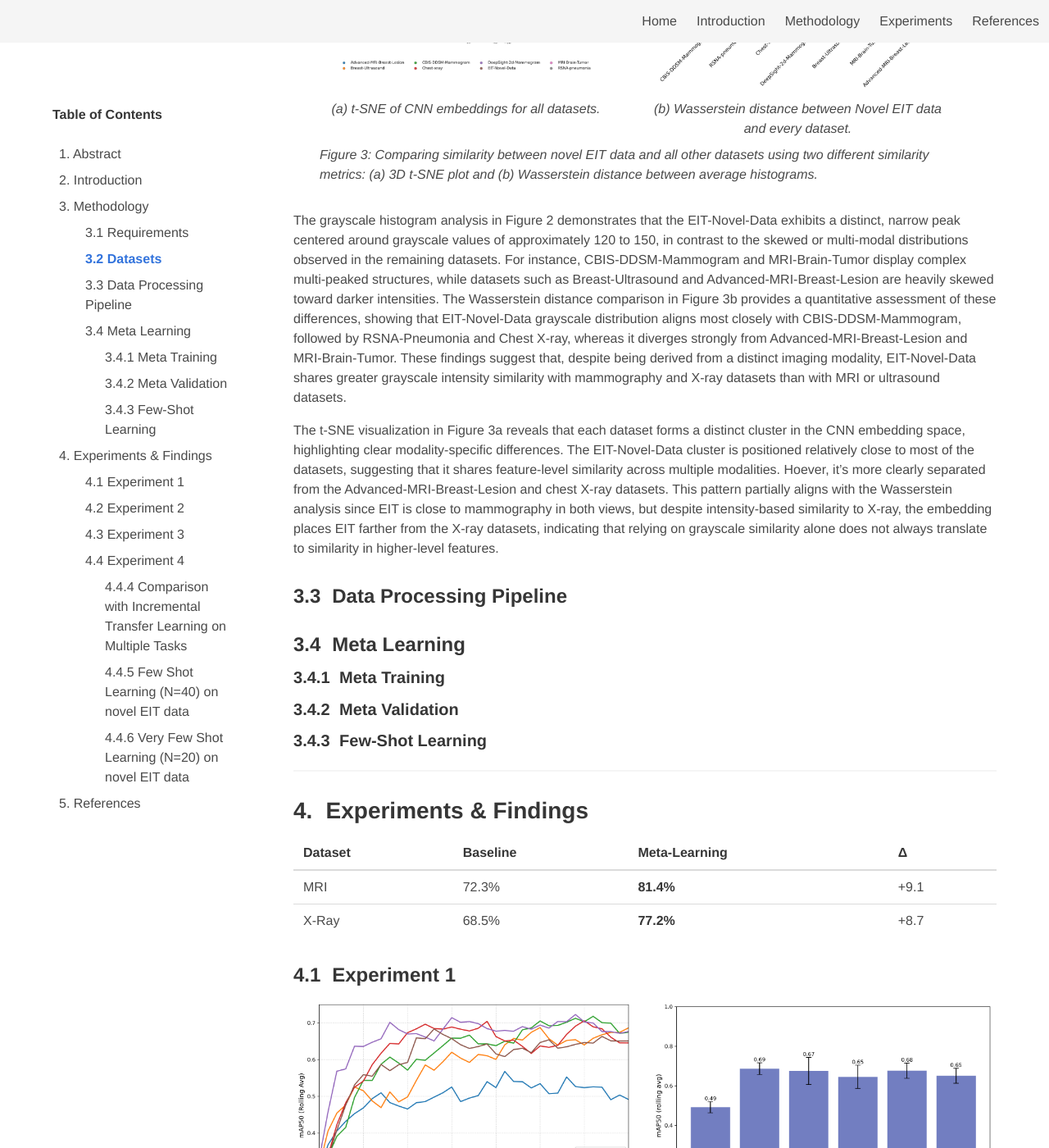
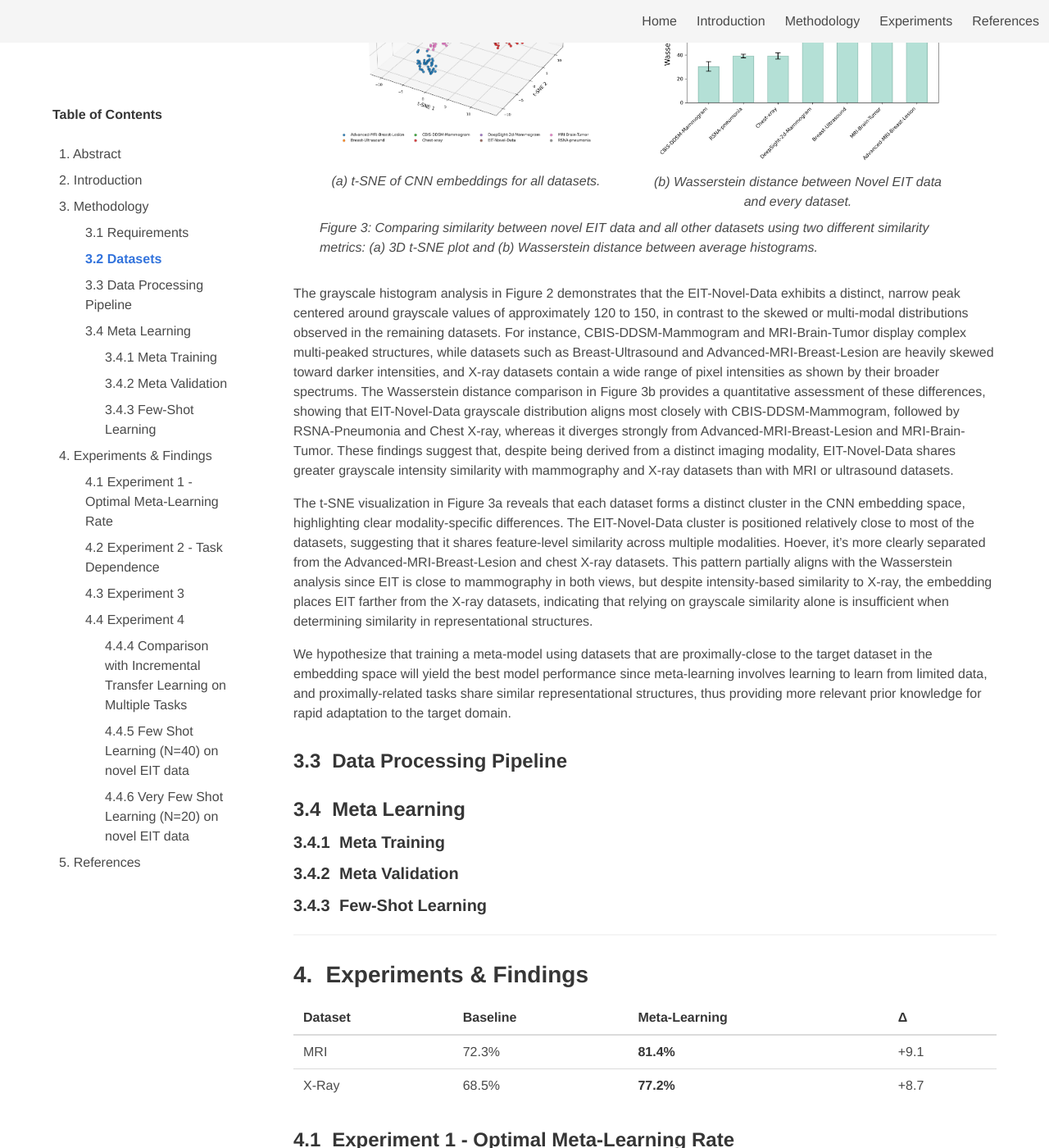
Before and after one commit to EarlyByrdTeam/megatron-site, a Jekyll site: the page built from index.md, in a window 1280 px wide and 1400 px high, scrolled down 2597 px. Shown: the whole window at 82% size. Built offline with Jekyll 4.4.1, drawn with Linux system fonts in a browser that asks for light colours; some of the changed text lies outside the part shown.

Commit message:
Update text.

```diff
--- a/index.md
+++ b/index.md
@@ -27,7 +27,7 @@ Our approach:
 
 ### <a id="requirements"></a> Requirements
 
-The table below shows the minimum hardware and software requirements needed for reproducing the results of this research project. For training the model, we used an A100 NVIDIA GPU with PCIe and 40 GB of vRAM. This is the minimum vRAM needed to be able to train a meta-model without needing any modifications to the code provided in the Github repository. If you have a GPU with lower vRAM, you will need to lower the batch size during training to ensure the batched data can fit in GPU memory.
+The table below shows the minimum hardware and software requirements needed for reproducing the results of this research project. For training the model, we used an A100 NVIDIA GPU with PCIe and 40 GB of vRAM. This is the minimum vRAM needed to be able to train a meta-model across all datasets without needing any modifications to the code provided in the Github repository. If you have a GPU with lower vRAM, you will need to lower the batch size during training to ensure the model and batched data can fit within the stipulated GPU memory.
 
 | Item         | Minimum Required |
 |--------------------------------|
@@ -41,9 +41,9 @@ The table below shows the minimum hardware and software requirements needed for
 
 ### <a id="datasets"></a>Datasets
 
-![Results Plot](figures/class_distribution_pie_chart.png){: style="max-width:40%; height:auto; display:block; margin:0; margin-right:1em;" }
+![Results Plot](figures/Data_Summary.png){: style="max-width:100%; height:auto; display:block; margin:0; margin-right:1em;" }
 
-To evaluate dataset similary, a histogram plot of 50 randomly sampled grayscale images per dataset was computed and plotted. The grayscale histogram plots below show the raw pixel count of each pixel bit from 1–254, excluding pure black (0) and pure white (255) bit values.
+ Since the purpose of this study is to develop a meta-model that can specifically adapt to our novel EIT dataset in a few-shot learning scenario, it is essential to identify which datasets share the greatest similarity with the EIT data and would therefore be most likely to produce positive transfer effects during meta-model training. To evaluate dataset similarity, we employed multiple complementary approaches. First, histogram plots were generated from 50 randomly sampled grayscale images per dataset, capturing the distribution of pixel intensities from 1–254. excluding pure black and white values at 0 and 255. We then computed Wasserstein distances between the target EIT-Novel-Data histogram and all other dataset histograms to quantify distributional differences. We also generated t-SNE embeddings to visualize high-dimensional relationships between datasets.
 
 <figure style="text-align:center;">
   <img src="figures/Dataset_Similarity/dataset_histograms.png"
@@ -73,10 +73,11 @@ To evaluate dataset similary, a histogram plot of 50 randomly sampled grayscale
 
 </figure>
 
-The grayscale histogram analysis in Figure 2 demonstrates that the EIT-Novel-Data exhibits a distinct, narrow peak centered around grayscale values of approximately 120 to 150, in contrast to the skewed or multi-modal distributions observed in the remaining datasets. For instance, CBIS-DDSM-Mammogram and MRI-Brain-Tumor display complex multi-peaked structures, while datasets such as Breast-Ultrasound and Advanced-MRI-Breast-Lesion are heavily skewed toward darker intensities. The Wasserstein distance comparison in Figure 3b provides a quantitative assessment of these differences, showing that EIT-Novel-Data grayscale distribution aligns most closely with CBIS-DDSM-Mammogram, followed by RSNA-Pneumonia and Chest X-ray, whereas it diverges strongly from Advanced-MRI-Breast-Lesion and MRI-Brain-Tumor. These findings suggest that, despite being derived from a distinct imaging modality, EIT-Novel-Data shares greater grayscale intensity similarity with mammography and X-ray datasets than with MRI or ultrasound datasets.
+The grayscale histogram analysis in Figure 2 demonstrates that the EIT-Novel-Data exhibits a distinct, narrow peak centered around grayscale values of approximately 120 to 150, in contrast to the skewed or multi-modal distributions observed in the remaining datasets. For instance, CBIS-DDSM-Mammogram and MRI-Brain-Tumor display complex multi-peaked structures, while datasets such as Breast-Ultrasound and Advanced-MRI-Breast-Lesion are heavily skewed toward darker intensities, and X-ray datasets contain a wide range of pixel intensities as shown by their broader spectrums. The Wasserstein distance comparison in Figure 3b provides a quantitative assessment of these differences, showing that EIT-Novel-Data grayscale distribution aligns most closely with CBIS-DDSM-Mammogram, followed by RSNA-Pneumonia and Chest X-ray, whereas it diverges strongly from Advanced-MRI-Breast-Lesion and MRI-Brain-Tumor. These findings suggest that, despite being derived from a distinct imaging modality, EIT-Novel-Data shares greater grayscale intensity similarity with mammography and X-ray datasets than with MRI or ultrasound datasets.
 
+The t-SNE visualization in Figure 3a reveals that each dataset forms a distinct cluster in the CNN embedding space, highlighting clear modality-specific differences. The EIT-Novel-Data cluster is positioned relatively close to most of the datasets,  suggesting that it shares feature-level similarity across multiple modalities. Hoever, it's more clearly separated from the Advanced-MRI-Breast-Lesion and chest X-ray datasets. This pattern partially aligns with the Wasserstein analysis since EIT is close to mammography in both views, but despite intensity-based similarity to X-ray, the embedding places EIT farther from the X-ray datasets, indicating that relying on grayscale similarity alone is insufficient when determining similarity in representational structures.
 
-The t-SNE visualization in Figure 3a reveals that each dataset forms a distinct cluster in the CNN embedding space, highlighting clear modality-specific differences. The EIT-Novel-Data cluster is positioned relatively close to most of the datasets,  suggesting that it shares feature-level similarity across multiple modalities. Hoever, it's more clearly separated from the Advanced-MRI-Breast-Lesion and chest X-ray datasets. This pattern partially aligns with the Wasserstein analysis since EIT is close to mammography in both views, but despite intensity-based similarity to X-ray, the embedding places EIT farther from the X-ray datasets, indicating that relying on grayscale similarity alone does not always translate to similarity in higher-level features.
+We hypothesize that training a meta-model using datasets that are proximally-close to the target dataset in the embedding space will yield the best model performance since meta-learning involves learning to learn from limited data, and proximally-related tasks share similar representational structures, thus providing more relevant prior knowledge for rapid adaptation to the target domain.
 
 ### <a id="data_pipeline"></a>Data Processing Pipeline
 
@@ -97,16 +98,23 @@ The t-SNE visualization in Figure 3a reveals that each dataset forms a distinct
 | MRI     | 72.3%    | **81.4%**     | +9.1 |
 | X-Ray   | 68.5%    | **77.2%**     | +8.7 |
 
-### Experiment 1
+### Experiment 1 - Optimal Meta-Learning Rate
 <div style="display:flex; flex-wrap:wrap; gap:1em;">
   <img src="figures/learning_rate/mAP50_curves_vs_epoch.png" alt="Learning Rate" style="max-width:49%; height:auto;"/>
   <img src="figures/learning_rate/mAP50_vs_learning_rate.png" alt="Learning Rate" style="max-width:49%; height:auto;"/>
 </div>
 
-### Experiment 2
-The purpose of this ablation study was to determine how the meta-model's performance changes as more tasks are adding during training.
+### Experiment 2 - Task Dependence
+The purpose of this experiment was to determine how the meta-model's performance changes as more tasks are adding during training.
 
-![Box Plot](figures/Bar_Chart/bar_chart_metrics_epoch_40.png){: style="max-width:100%; height:80%; display:block; margin:0 margin-right:1em;" }
+<figure style="text-align:center;">
+  <img src="figures/Bar_Chart/bar_chart_metrics_epoch_40.png"
+       alt="Histogram"
+       style="max-width:60%; height:auto; display:block; margin:0 auto;" />
+  <figcaption style="margin-top:0.5em; font-style:italic;">
+    Figure X: Impact on meta-model performance (mAP50, precision, recall) as more tasks are added during meta-training.
+  </figcaption>
+</figure>
 
 <figure style="text-align:left;">
 
@@ -123,11 +131,20 @@ The purpose of this ablation study was to determine how the meta-model's perform
   </div>
 
   <figcaption style="margin-top:0.5em; font-style:italic;">
-    Figure 2: Box plots for performance metrics mean average precision at IOU 50%, recall, precision and F1 score for meta-models trained on N=2 tasks up to N=7 tasks.
+    Figure X: Box plots for various performance metrics including mean average precision at IOU 50%, recall, precision and F1 score for meta-models trained on N=2 to N=7 tasks.
   </figcaption>
 
 </figure>
 
+The results demonstrate how meta-model generalization performance varies with task diversity in a meta-learning framework. Figure X reveals that meta-model performance follows an inverted U-shaped curve when scaling from 2 to 7 tasks, with peak performance achieved at 4-5 tasks. The chart shows that mAP50 increases from 0.66 (2 tasks) to a maximum of 0.69 (5 tasks) before declining to 0.49 (7 tasks).
+
+This performance trajectory supports the hypothesis that meta-model generalization benefits from increased task diversity up to an optimal point. The initial improvement going from 2 to 5 tasks suggests that exposure to more diverse medical imaging tasks enhances the meta-learner's ability to quickly adapt to new detection problems by learning more generalizable feature representations and adaptation strategies.
+
+The boxplots in Figure X provide additional granularity in the model behavior, and illustrate how different task characteristics contribute to this meta-learning dynamic. The inclusion of diverse modalities (mammography, MRI, ultrasound, chest X-ray) exposes the meta-learner to varied visual patterns, tumor sizes and boundaries, grayscale intensities, and imaging artifacts. While MRI-Brain-Tumor maintains consistently high performance (~0.85-0.90 mAP50) due to its high quality annotations and detection ease, the challenging DeepSight-2d-Mammogram dataset with reduced image contrast provides valuable learning signal for the meta-model despite its individual poor performance of ~0.2-0.3 mAP50.
+
+However, beyond 5 tasks, the meta-model's generalizability begins to deteriorate with the inclusion of out-of-distribution chest X-ray tasks. This is due to task interference introducing negative transfer effects that counter the benefits of diversity. The performance degradation is most pronounced in precision, suggesting that discriminative capabilities become compromised when the meta-learner attempts to accommodate too many disparate visual domains and detection requirements simultaneously.
+
+These findings indicate an optimal selection of tasks with sufficient heterogeneity to improve generalization without causing destructive interference to the meta-model's learned parameters.
 
 ### Experiment 3
 In experiment 2, we wanted to investigate the impact of....
```
Also changed, not shown: figures/Data_Summary.png (added).
